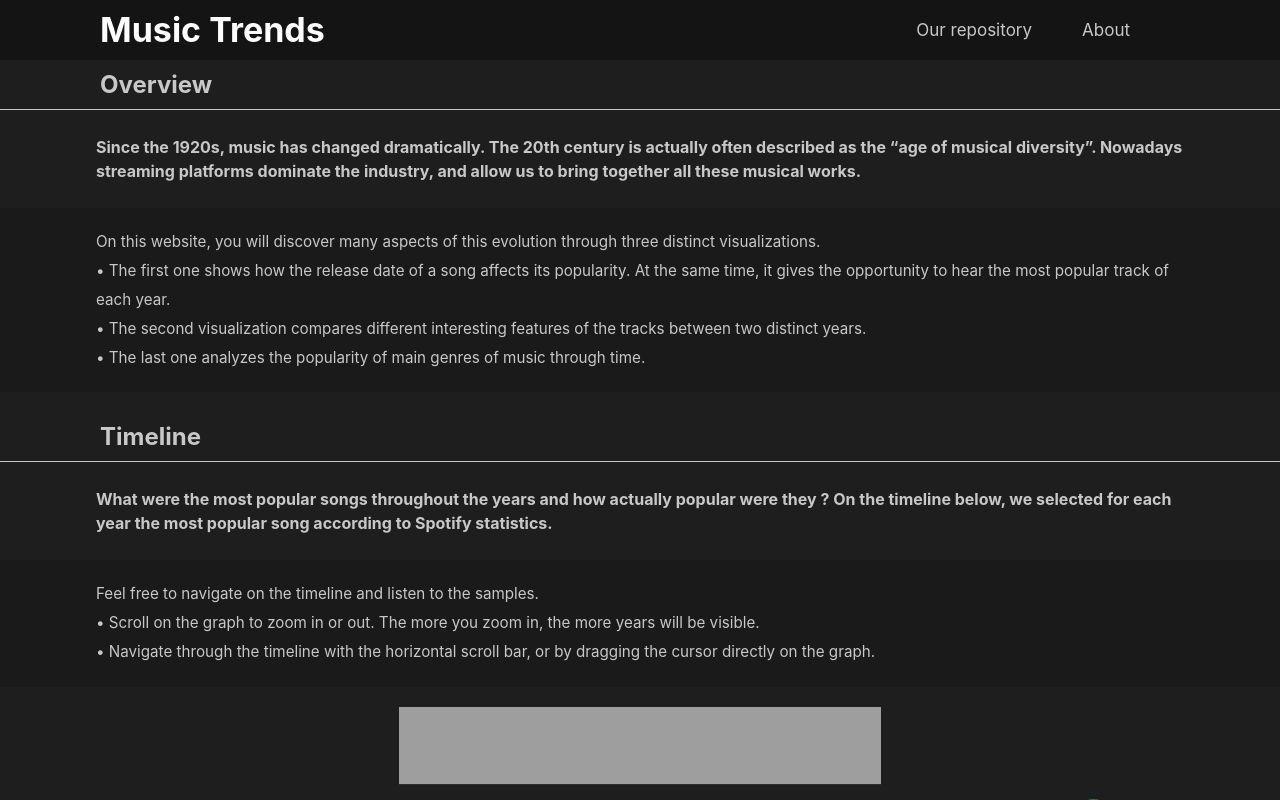
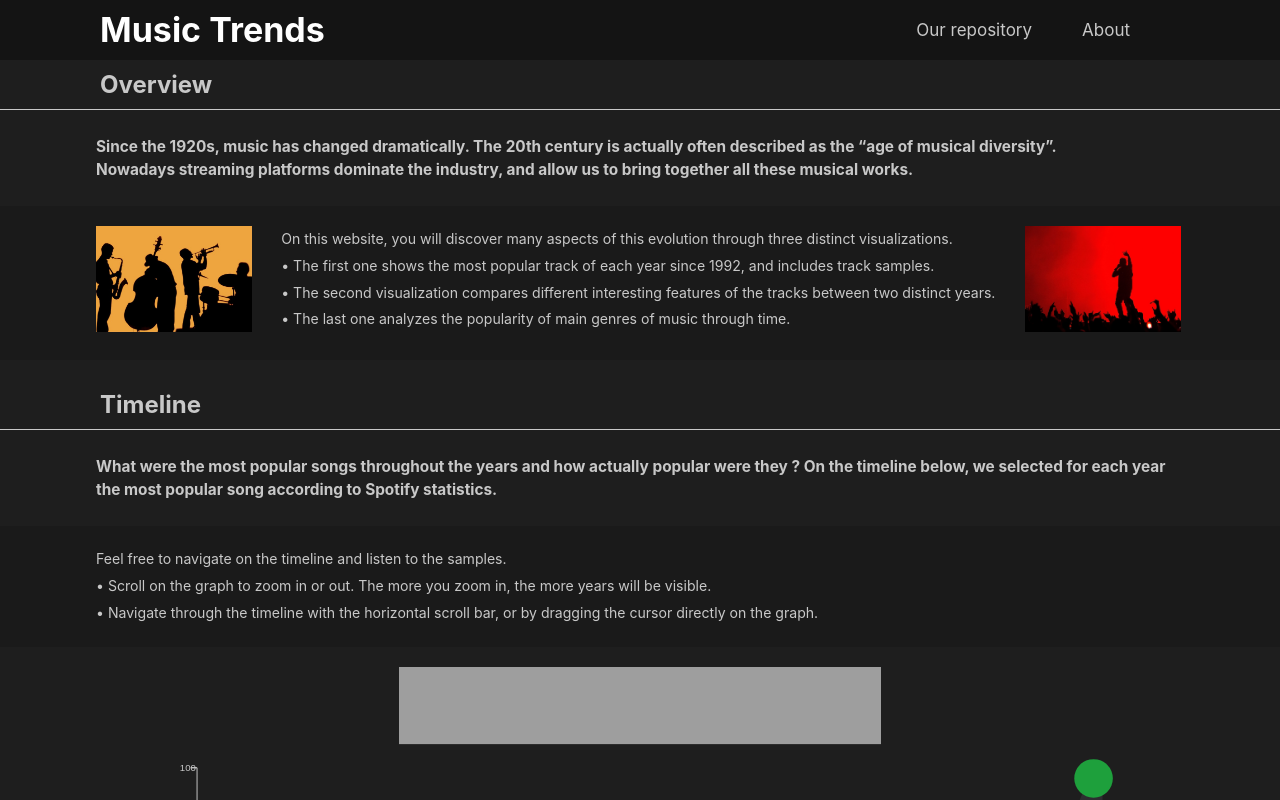
Before and after one commit to com-480-data-visualization/data-visualization-project-2021-vizbrains, a plain HTML site: page index.html in a window 1280 px wide. Shown: the top 800 px of the page. Drawn offline with nearby package versions, Linux system fonts and the light colour scheme; grey boxes are pictures that could not be loaded.

Commit message:
added images at the top

```diff
--- a/index.html
+++ b/index.html
@@ -19,19 +19,25 @@
   </div>
 
   <div>
-    <div>
+    <div class="overview">
       <h2 class="title">Overview</h2>
       <h4>
-        Since the 1920s, music has changed dramatically. The 20th century is actually often described as the “age of musical diversity”. Nowadays streaming platforms dominate the industry, and allow us to bring together all these musical works.
+        Since the 1920s, music has changed dramatically. The 20th century is actually often described as the “age of musical diversity”.
+        <br>
+        Nowadays streaming platforms dominate the industry, and allow us to bring together all these musical works.
       </h4>
         <p>
+          <img class="to_left" src="img/jazz.png"/>
+          <text>
             On this website, you will discover many aspects of this evolution through three distinct visualizations.
             <br>
-        • The first one shows how the release date of a song affects its popularity. At the same time, it gives the opportunity to hear the most popular track of each year.
+            • The first one shows the most popular track of each year since 1992, and includes track samples.
             <br>
             • The second visualization compares different interesting features of the tracks between two distinct years.
             <br>
             • The last one analyzes the popularity of main genres of music through time.
+          </text>
+          <img class="to_right" src="img/rap.png"/>
         </p>
     </div>
     <div>
--- a/viz/styles/style.css
+++ b/viz/styles/style.css
@@ -33,7 +33,7 @@ text {
 }
 
 p {
-  font-size: 0.95rem;
+  font-size: 1.1vw;
   width: 100%;
   margin: 20px auto;
   padding: 20px 7.5%;
@@ -45,6 +45,30 @@ p {
   width: 85%;
   margin: 25px auto;
   line-height: 1.5;
+  font-size: 1.2vw;
+}
+
+.overview p {
+  font-size: 1.1vw;
+  padding-right: 0;
+}
+
+.overview img {
+  display: inline-block;
+  max-height: 7.5em;
+}
+
+.overview img.to_left {
+  margin-right: 2vw;
+}
+
+.overview img.to_right {
+  margin-left: 2vw;
+}
+
+.overview text {
+  display: inline-block;
+  vertical-align: top;
 }
 
 /* Top Navigation bar */
```
Also changed, not shown: img/jazz.png (added), img/rap.png (added). Lines whose indentation alone changed are shown as unchanged.
